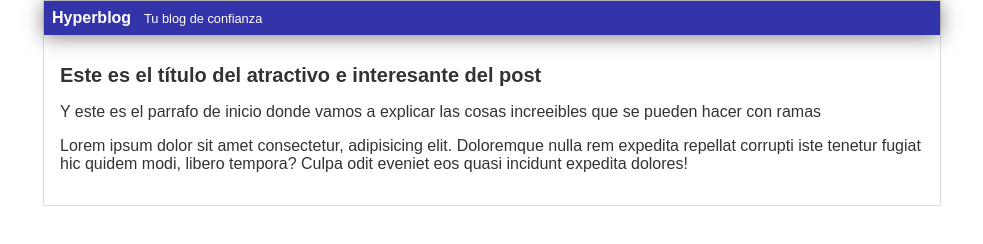
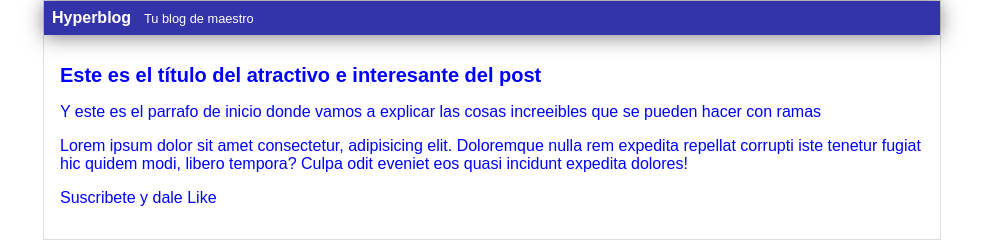
Before and after one commit to Lucho2708/Hyperblog, a plain HTML site: page index.html in a window 1280 px wide. Shown: the whole page, without its empty margins (148-1131 px from the left). Drawn offline with Linux system fonts and the light colour scheme.

Commit message:
10. Agrege suscripción, cambie la cabecera maestra y puse todo azul

```diff
--- a/css/app.css
+++ b/css/app.css
@@ -1,6 +1,6 @@
 body
 {
-    color: #333;
+    color: blue;
     text-align: center;
     font-family: Arial, Helvetica, sans-serif;
     font-size: 16px;
--- a/index.html
+++ b/index.html
@@ -10,12 +10,13 @@
 <body>
     <div id="container">
         <div id="cabecera">
-            Hyperblog<span id="tagline">Tu blog de confianza</span>
+            Hyperblog<span id="tagline">Tu blog de maestro</span>
         </div>
         <div id="post">
             <h1>Este es el título del atractivo e interesante del post</h1>
             <p>Y este es el parrafo de inicio donde vamos a explicar las cosas increeibles que se pueden hacer con ramas</p>
             <p>Lorem ipsum dolor sit amet consectetur, adipisicing elit. Doloremque nulla rem expedita repellat corrupti iste tenetur fugiat hic quidem modi, libero tempora? Culpa odit eveniet eos quasi incidunt expedita dolores!</p>
+            <p>Suscribete y dale Like</p>
         </div>
     </div>
 </body>
```
